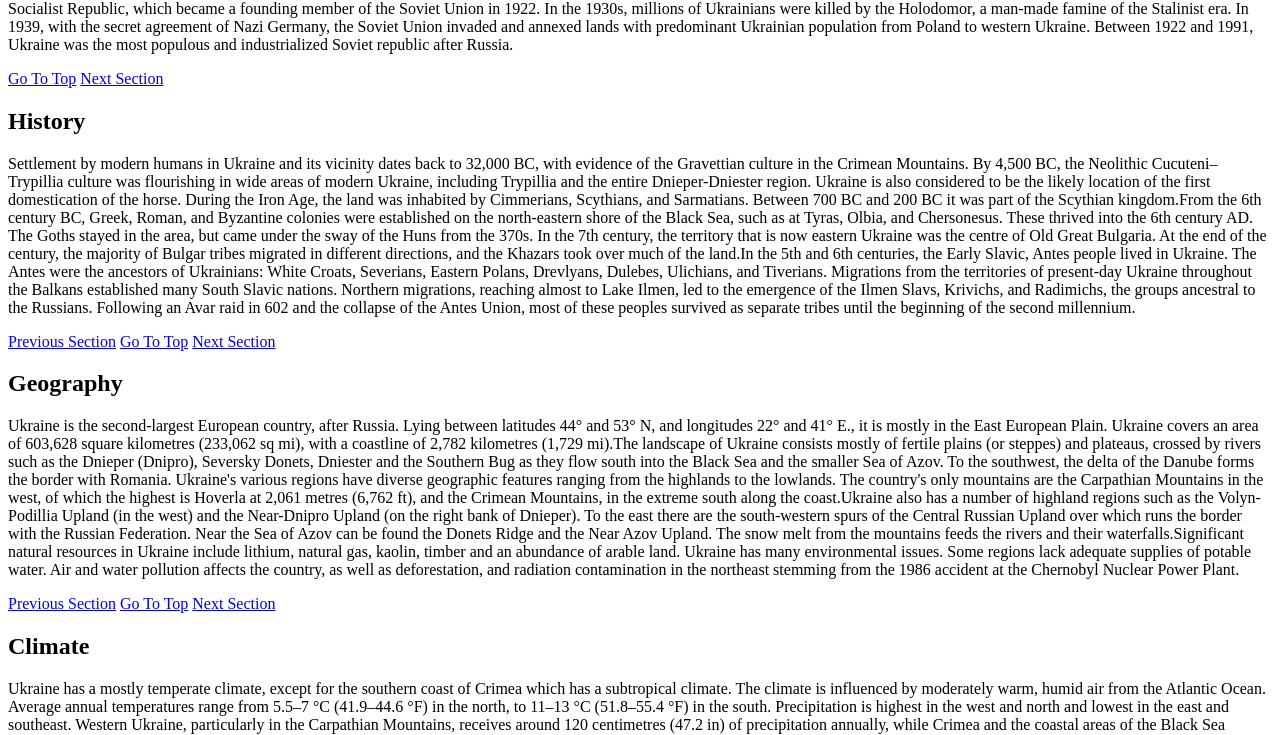
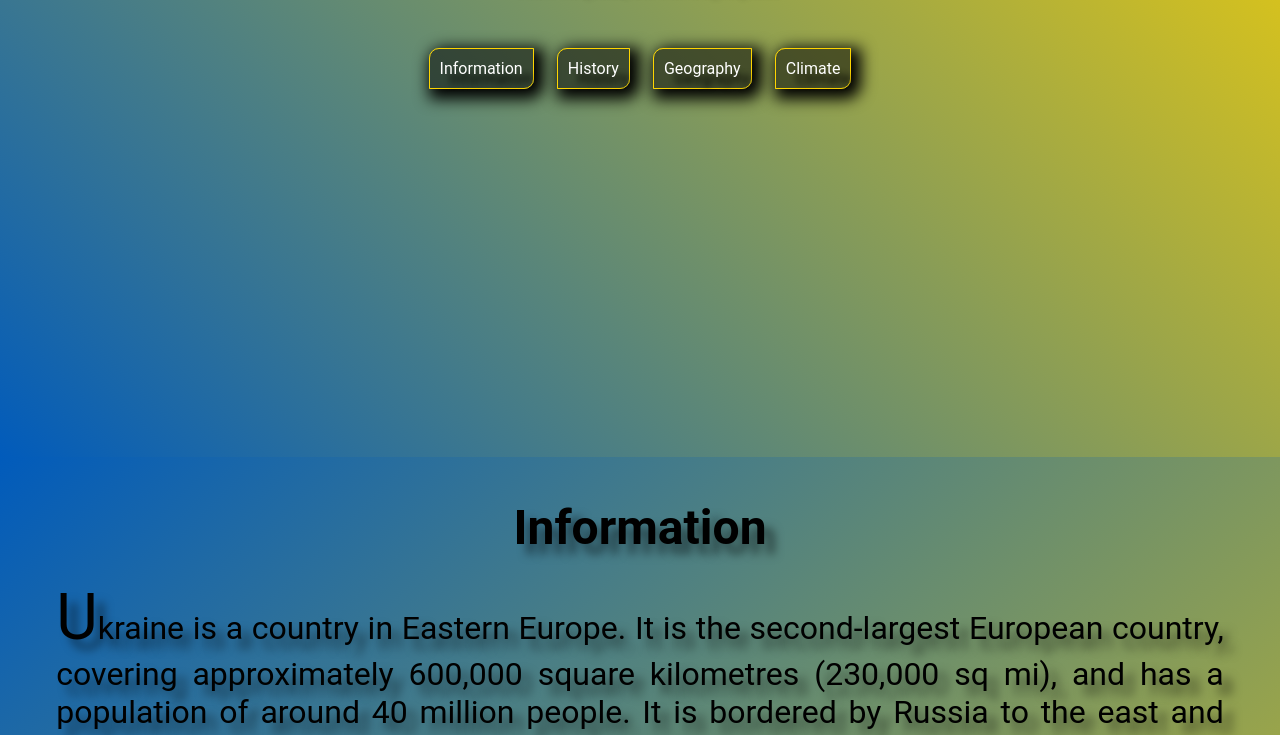
Before and after one commit to FbW-WD-22-E05-A/linear_gradient-elainealso, a plain HTML site: page index.html in a window 1280 px wide. Shown: the part 343-1078 px from the top of the page. Drawn offline with Linux system fonts and the light colour scheme.

Commit message:
linear gradient

```diff
--- a/css/style.css
+++ b/css/style.css
@@ -1,31 +1,94 @@
-*{
-    /* TODO */
+* {
+    box-sizing: border-box;
+    margin: 0;
+    padding: 0;
+    scroll-behavior: smooth;
 }
-body{
+
+body {
     font-family: 'Roboto', sans-serif;
 }
-header{
+
+header {
     width: 100%;
     height: 100vh;
     padding-top: 10vh;
+    background: linear-gradient(45deg, #015bbb, #fed500);
 }
 
-header > div{
+header>div {
     width: 75%;
     height: 100%;
     margin: 0 auto;
     color: white;
     text-shadow: 10px 10px 6px black;
+    text-align: center;
+    padding-top: 10%;
 }
-header h1{
+
+header h1 {
     font-size: 10vh;
     margin-bottom: 10px;
 }
-header p{
+
+header p {
     font-size: 2vh;
     font-style: italic;
 }
 
-header > div > div{
+header>div>div {
     margin-top: 10px;
 }
+
+a {
+    text-decoration: none;
+    padding: 10px;
+    text-align: center;
+    color: white;
+    display: inline-block;
+    margin: 50px 1%;
+    border: 0.5px solid #fed500;
+    border-radius: 10px 0 10px 0;
+    background-color: rgba(0, 0, 0, 0.5);
+    -webkit-box-shadow: 5px 5px 15px 5px #000000;
+    box-shadow: 5px 5px 15px 5px #000000;
+    transition-delay: 0.5s;
+
+}
+
+a:hover {
+    background: #fed500;
+    color: black;
+    transition-delay: 0.5s;
+}
+
+main section {
+    min-height: 100vh;
+    padding: 4vh;
+    text-shadow: 10px 10px 10px rgb(0, 0, 0, 0.5);
+}
+
+main section:nth-of-type(odd) {
+    background: linear-gradient(135deg, #015bbb, #fed500)
+}
+
+main section:nth-of-type(even) {
+    background: linear-gradient(45deg, #015bbb, #fed500)
+}
+
+section article>h2 {
+    text-align: center;
+    font-size: 6vh;
+    margin-top: 10px;
+}
+
+section article p {
+    margin-bottom: 10px;
+    font-size: 4vh;
+    text-align: justify;
+    padding: 2%;
+}
+
+section article p::first-letter {
+    font-size: 200%;
+}
--- a/index.html
+++ b/index.html
@@ -1,12 +1,14 @@
 <!DOCTYPE html>
 <html lang="en">
+
 <head>
   <meta charset="UTF-8" />
   <meta http-equiv="X-UA-Compatible" content="IE=edge" />
   <meta name="viewport" content="width=device-width, initial-scale=1.0" />
   <title>Ukraine</title>
-    <!-- <link rel="stylesheet" href="./css/style.css" /> -->
+  <link rel="stylesheet" href="./css/style.css" />
 </head>
+
 <body>
   <!-- ================= Begin Header ================== -->
   <header id="header">
@@ -189,4 +191,5 @@
   </main>
   <!-- ================= End Main ====================== -->
 </body>
+
 </html>
```
Lines whose indentation alone changed are shown as unchanged.
